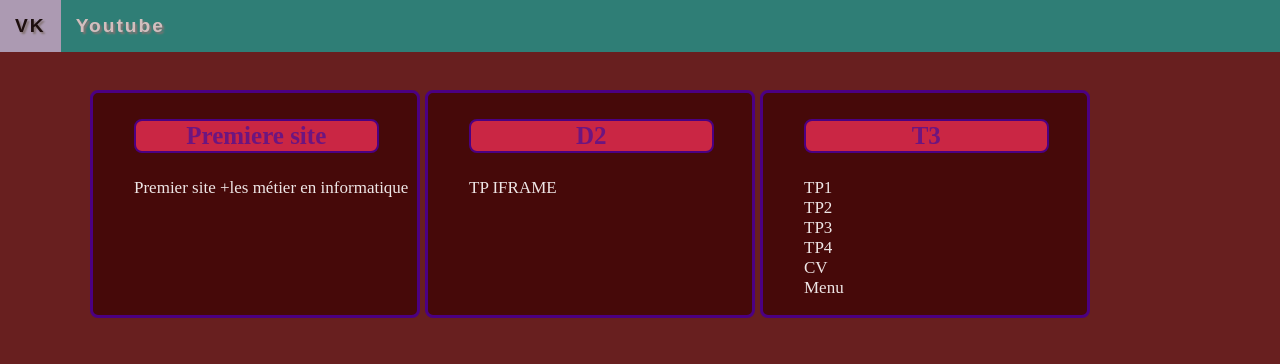
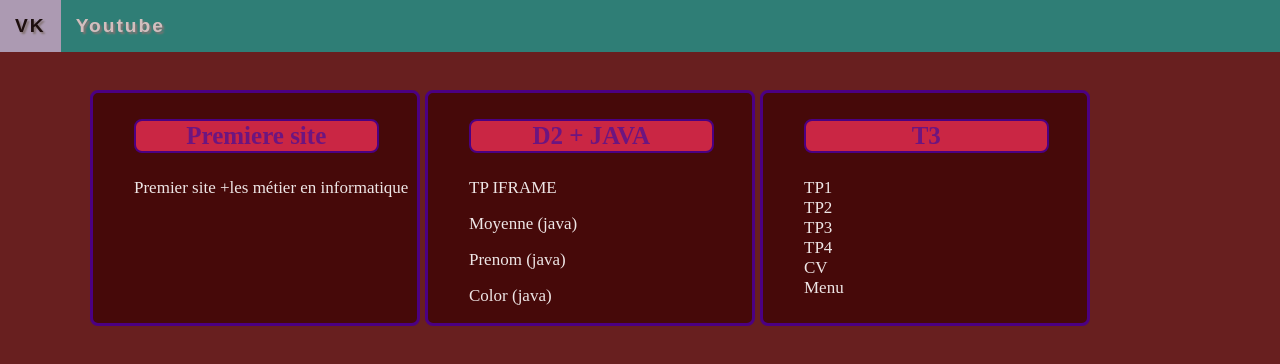
Before and after one commit to MaxRise1703/Testinc, a plain HTML site: page index.html in a window 1280 px wide. Drawn offline with Linux system fonts and the light colour scheme.

Commit message:
Update index.html

```diff
--- a/index.html
+++ b/index.html
@@ -25,8 +25,11 @@
 				</div>
 
 	<div class="grid-item">
-		<h2><ul class="hover"><a href="css.html"class="pages">D2</a></ul></h2>
+		<h2><ul class="hover"><a href="css.html"class="pages">D2 + JAVA</a></ul></h2>
 		<ul><li><a href="iframe.html">TP IFRAME</a></li></ul>
+		<ul><li><a href="javaexe1.html">Moyenne (java) </a></li></ul>
+		<ul><li><a href="notezlenom.html">Prenom (java) </a></li></ul>
+		<ul><li><a href="bgcolor.html">Color (java) </a></li></ul>
 	</div>
 
 	<div class="grid-item">
```
